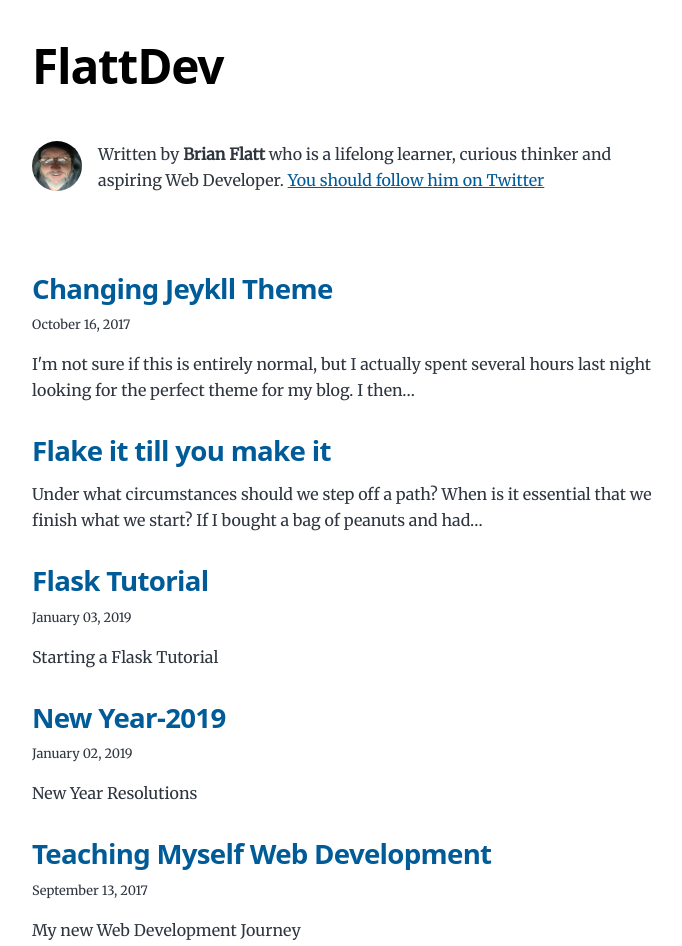
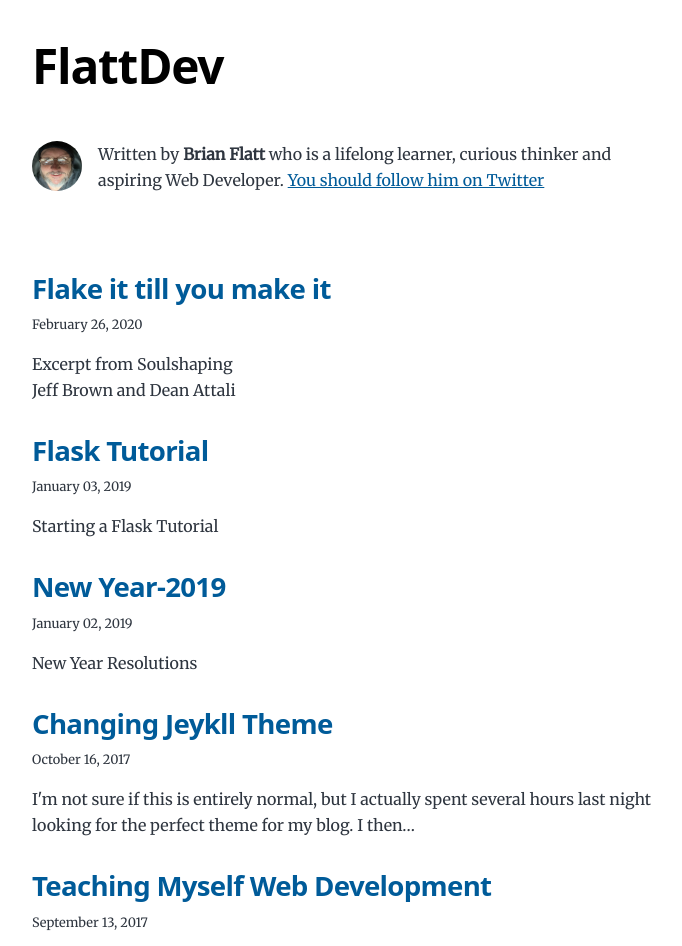
Before and after one commit to bflatt72/flattDev, a Gatsby site: page / in a window 1280 px wide. Shown: the top 946 px of the page, without its empty margins (292-974 px from the left). Built offline with nearby package versions, Linux system fonts and the light colour scheme; Gatsby itself is replaced by a stand-in of ours.

Commit message:
edited theme for frontmatter

```diff
--- a/content/blog/flakeit.md
+++ b/content/blog/flakeit.md
@@ -1,13 +1,10 @@
 ---
-layout: post
-title: Flake it till you make it
-subtitle: Excerpt from Soulshaping by Jeff Brown
-cover-img: /assets/img/path.jpg
-thumbnail-img: /assets/img/thumb.png
-share-img: /assets/img/path.jpg
-tags: [books, test]
-author: Sharon Smith and Barry Simpson
+title: "Flake it till you make it"
+date: "2020-02-26"
+description: "Excerpt from Soulshaping"
+author: "Jeff Brown and Dean Attali"
 ---
+
 
 Under what circumstances should we step off a path? When is it essential that we finish what we start? If I bought a bag of peanuts and had an allergic reaction, no one would fault me if I threw it out. If I ended a relationship with a woman who hit me, no one would say that I had a commitment problem. But if I walk away from a seemingly secure route because my soul has other ideas, I am a flake?
 
--- a/src/pages/index.js
+++ b/src/pages/index.js
@@ -43,7 +43,7 @@ const BlogIndex = ({ data, location }) => {
                     </Link>
                   </h2>
                   <small>{post.frontmatter.date}</small>
-                </header>
+		  </header>
                 <section>
                   <p
                     dangerouslySetInnerHTML={{
@@ -51,6 +51,12 @@ const BlogIndex = ({ data, location }) => {
                     }}
                     itemProp="description"
                   />
+		  <p
+		    dangerouslySetInnerHTML={{
+		     __html: post.frontmatter.author,
+			}}
+		     itemProp="author"
+		  />
                 </section>
               </article>
             </li>
@@ -87,6 +93,7 @@ export const pageQuery = graphql`
           date(formatString: "MMMM DD, YYYY")
           title
           description
+	  author
         }
       }
     }
--- a/src/templates/blog-post.js
+++ b/src/templates/blog-post.js
@@ -21,7 +21,8 @@ const BlogPostTemplate = ({
         <header>
           <h1 itemProp="headline">{post.frontmatter.title}</h1>
           <p>{post.frontmatter.date}</p>
-        </header>
+          <p>by {post.frontmatter.author}</p>
+	  </header>
         <section
           dangerouslySetInnerHTML={{ __html: post.html }}
           itemProp="articleBody"
@@ -91,6 +92,7 @@ export const pageQuery = graphql`
         title
         date(formatString: "MMMM DD, YYYY")
         description
+	author
       }
     }
     previous: markdownRemark(id: { eq: $previousPostId }) {
```
